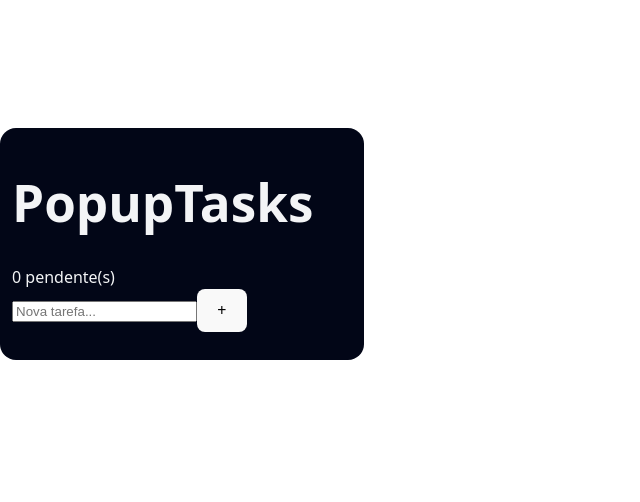
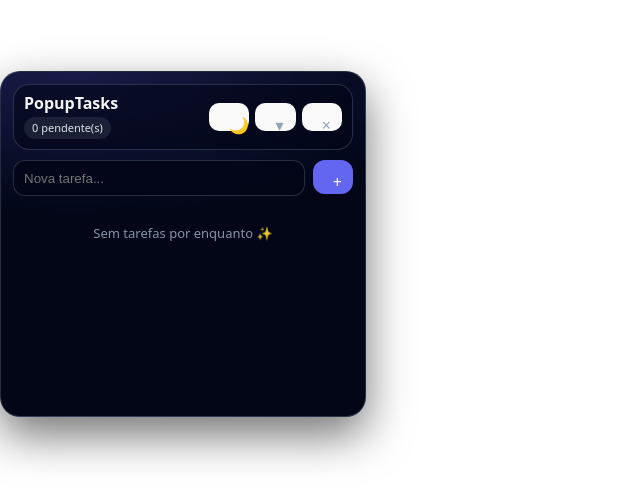
Before and after one commit to camilagoulartsoares/popupTasks, a React (Vite) app: page / in a window 1280 px wide. Shown: the part 156-658 px from the top of the page, without its empty margins (0-640 px from the left). Built offline with nearby package versions, Linux system fonts and the light colour scheme.

Commit message:
fix(ui): ajusta bolinha de prioridade (cor correta e tamanho maior) e mantém check perfeitamente circular

```diff
--- a/src/App.css
+++ b/src/App.css
@@ -1,13 +1,18 @@
-/* =========================
-   RESET ABSOLUTO
-========================= */
-
+/* ========= BLINDAGEM TOTAL ========= */
 #popup-tasks-widget,
 #popup-tasks-widget * {
   box-sizing: border-box;
+  font-family: system-ui, -apple-system, BlinkMacSystemFont, "SF Pro Text", sans-serif;
 }
 
-#popup-tasks-widget button {
+#popup-tasks-widget *::before,
+#popup-tasks-widget *::after {
+  content: none !important;
+  display: none !important;
+}
+
+#popup-tasks-widget button,
+#popup-tasks-widget input {
   -webkit-appearance: none !important;
   appearance: none !important;
   background: none !important;
@@ -15,114 +20,271 @@
   padding: 0 !important;
   margin: 0 !important;
   box-shadow: none !important;
+  background-image: none !important;
+  min-width: 0 !important;
+  min-height: 0 !important;
 }
 
-#popup-tasks-widget button::before,
-#popup-tasks-widget button::after {
-  content: none !important;
+#popup-tasks-widget :focus,
+#popup-tasks-widget :focus-visible {
+  outline: none !important;
 }
 
-/* =========================
-   BASE
-========================= */
-
+/* ========= APP ========= */
 .app {
   --bg: #020617;
   --fg: #f3f4f6;
-  --border: rgba(148, 163, 184, 0.35);
   --muted: #94a3b8;
+  --border: rgba(148, 163, 184, 0.26);
+  --accent: #6366f1;
+  --danger: #ef4444;
 
   --p-low: #22c55e;
   --p-med: #eab308;
   --p-high: #ef4444;
 
   width: 340px;
+  height: 320px;
   padding: 12px;
-  background: var(--bg);
+
   color: var(--fg);
-  border-radius: 16px;
+  background:
+    radial-gradient(700px 260px at 20% 0%, rgba(99, 102, 241, 0.22), transparent 55%),
+    var(--bg);
+
+  border-radius: 20px;
+  border: 1px solid var(--border);
+  box-shadow: 0 18px 45px rgba(0, 0, 0, 0.55);
+
+  display: flex;
+  flex-direction: column;
 }
 
-/* =========================
-   TODO ITEM
-========================= */
+/* ========= HEADER ========= */
+.app-header {
+  display: flex;
+  align-items: center;
+  justify-content: space-between;
+  gap: 10px;
+
+  padding: 10px;
+  border-radius: 16px;
+  background: rgba(2, 6, 23, 0.6);
+  border: 1px solid var(--border);
+}
+
+.title-group {
+  display: flex;
+  flex-direction: column;
+  gap: 4px;
+}
+
+.title-group h1 {
+  font-size: 16px;
+  margin: 0;
+  font-weight: 650;
+}
+
+.badge {
+  font-size: 11px;
+  padding: 3px 8px;
+  border-radius: 999px;
+  background: rgba(148, 163, 184, 0.14);
+  color: rgba(243, 244, 246, 0.92);
+  width: fit-content;
+}
+
+.header-actions {
+  display: flex;
+  align-items: center;
+  gap: 6px;
+}
+
+.icon-btn {
+  width: 28px;
+  height: 28px;
+  border-radius: 10px;
+  display: grid;
+  place-items: center;
+  color: var(--muted);
+  cursor: pointer;
+}
+
+.icon-btn:hover {
+  background: rgba(148, 163, 184, 0.14);
+  color: var(--fg);
+}
+
+/* ========= CONTENT ========= */
+.app-content {
+  margin-top: 10px;
+  flex: 1;
+  overflow-y: auto;
+}
+
+/* ========= ADD FORM ========= */
+.add-form {
+  display: flex;
+  gap: 8px;
+  margin-bottom: 10px;
+}
+
+.add-form input {
+  flex: 1;
+  height: 34px;
+  padding: 0 10px;
+  border-radius: 12px;
+  border: 1px solid rgba(148, 163, 184, 0.26);
+  background: rgba(2, 6, 23, 0.82);
+  color: var(--fg);
+}
+
+.add-form button {
+  width: 34px;
+  height: 34px;
+  border-radius: 12px;
+  background: var(--accent) !important;
+  color: #fff !important;
+  display: grid;
+  place-items: center;
+  cursor: pointer;
+}
+
+/* ========= LIST ========= */
+.todo-list {
+  list-style: none;
+  padding: 0;
+  margin: 0;
+}
 
 .todo-item {
   display: flex;
   align-items: center;
-  gap: 8px;
-  padding: 8px;
-  border-radius: 10px;
-  border: 1px solid var(--border);
+  gap: 12px;
+
+  padding: 11px 12px;
+  margin-bottom: 8px;
+
+  border-radius: 18px;
+  border: 1px solid rgba(148, 163, 184, 0.2);
+  background: rgba(2, 6, 23, 0.55);
+
+  box-shadow: 0 10px 22px rgba(0,0,0,0.22);
 }
 
-/* =========================
-   MINI BOLINHA (FORÇADA)
-========================= */
+/* ========= PRIORIDADES ========= */
+.priority-baixa { --p: var(--p-low); }
+.priority-media { --p: var(--p-med); }
+.priority-alta  { --p: var(--p-high); }
 
+/* ========= BOLINHA DE PRIORIDADE (MICRO) ========= */
 .priority-dot {
-  width: 6px !important;
-  height: 6px !important;
-  min-width: 6px !important;
-  min-height: 6px !important;
-  max-width: 6px !important;
-  max-height: 6px !important;
+  width: 8px !important;
+  height: 8px !important;
 
-  border-radius: 999px !important;
-  background: var(--p) !important;
+  min-width: 8px !important;
+  min-height: 8px !important;
+  max-width: 8px !important;
+  max-height: 8px !important;
+
+  padding: 0 !important;
+  margin: 0 !important;
+
+  border-radius: 50% !important;
+  aspect-ratio: 1 / 1 !important;
+
+  background-color: var(--p) !important;
+  background-image: none !important;
+
+  border: none !important;
+  outline: none !important;
 
   display: block !important;
-  flex: 0 0 6px !important;
+  flex: 0 0 8px !important;
+
+  box-shadow: none !important;
+}
+
+/* ========= CHECK (CÍRCULO PERFEITO) ========= */
+.check {
+  width: 18px !important;
+  height: 18px !important;
+
+  min-width: 18px !important;
+  min-height: 18px !important;
+  max-width: 18px !important;
+  max-height: 18px !important;
+
+  padding: 0 !important;
+
+  border-radius: 50% !important;
+  aspect-ratio: 1 / 1 !important;
+
+  border: 2px solid rgba(148, 163, 184, 0.55) !important;
+  background: transparent !important;
+
+  display: grid !important;
+  place-items: center !important;
+
+  cursor: pointer !important;
+}
+
+.checkmark {
+  width: 100% !important;
+  height: 100% !important;
+
+  display: grid !important;
+  place-items: center !important;
+
+  font-size: 12px !important;
+  font-weight: 900 !important;
+  line-height: 1 !important;
+
+  color: transparent !important;
+}
+
+/* concluído */
+.check.is-done {
+  background: var(--p) !important;
+  border-color: var(--p) !important;
+}
+
+.check.is-done .checkmark {
+  color: #fff !important;
+}
+
+/* ========= TEXT ========= */
+.text {
+  flex: 1;
+  font-size: 13px;
+  color: rgba(243, 244, 246, 0.95);
+}
+
+.todo-item.done .text {
+  text-decoration: line-through;
+  opacity: 0.6;
+}
+
+/* ========= DELETE ========= */
+.delete {
+  width: 28px;
+  height: 28px;
+  border-radius: 10px;
+  display: grid;
+  place-items: center;
+  color: rgba(148, 163, 184, 0.85);
   cursor: pointer;
 }
 
-/* cores */
-.priority-baixa { --p: var(--p-low); }
-.priority-media { --p: var(--p-med); }
-.priority-alta { --p: var(--p-high); }
-
-/* =========================
-   CHECK
-========================= */
-
-.check {
-  width: 18px !important;
-  height: 18px !important;
-  min-width: 18px !important;
-  min-height: 18px !important;
-
-  border-radius: 999px !important;
-  border: 1px solid var(--border);
-  background: transparent;
-
-  display: flex;
-  align-items: center;
-  justify-content: center;
-
-  font-size: 11px;
-  color: transparent;
+.delete:hover {
+  background: rgba(239, 68, 68, 0.12);
+  color: var(--danger);
 }
 
-.check.is-done {
-  background: var(--p);
-  border-color: var(--p);
-  color: #fff;
-}
-
-/* =========================
-   TEXT
-========================= */
-
-.text {
-  flex: 1;
+/* ========= EMPTY ========= */
+.empty {
+  text-align: center;
+  color: rgba(148, 163, 184, 0.9);
+  padding: 18px 0;
   font-size: 13px;
 }
-
-/* =========================
-   DELETE
-========================= */
-
-.delete {
-  color: var(--muted);
-  font-size: 16px;
-}
--- a/src/App.jsx
+++ b/src/App.jsx
@@ -4,15 +4,18 @@ import "./App.css";
 const STORAGE_KEY = "popupTasks";
 const THEME_KEY = "popupTasksTheme";
 const MIN_KEY = "popupTasksMinimized";
+const CONTAINER_ID = "popup-tasks-widget";
 
 function App({ onClose }) {
   const [hydrated, setHydrated] = useState(false);
   const [todos, setTodos] = useState([]);
   const [input, setInput] = useState("");
+
   const [theme, setTheme] = useState(() =>
     window.matchMedia?.("(prefers-color-scheme: dark)").matches ? "dark" : "light"
   );
   const [isMinimized, setIsMinimized] = useState(false);
+
   const [editingId, setEditingId] = useState(null);
   const [editingText, setEditingText] = useState("");
   const editInputRef = useRef(null);
@@ -24,66 +27,92 @@ function App({ onClose }) {
     }
 
     chrome.storage.local.get([STORAGE_KEY, THEME_KEY, MIN_KEY], res => {
-      if (Array.isArray(res?.[STORAGE_KEY])) {
+      const storedTodos = res?.[STORAGE_KEY];
+      const storedTheme = res?.[THEME_KEY];
+      const storedMin = res?.[MIN_KEY];
+
+      if (Array.isArray(storedTodos)) {
         setTodos(
-          res[STORAGE_KEY].map(t => ({
+          storedTodos.map(t => ({
             ...t,
-            priority: t.priority || "media"
+            priority: t?.priority || "media"
           }))
         );
       }
-      if (res?.[THEME_KEY]) setTheme(res[THEME_KEY]);
-      if (typeof res?.[MIN_KEY] === "boolean") setIsMinimized(res[MIN_KEY]);
+
+      if (storedTheme === "light" || storedTheme === "dark") setTheme(storedTheme);
+      if (typeof storedMin === "boolean") setIsMinimized(storedMin);
+
       setHydrated(true);
     });
   }, []);
 
   useEffect(() => {
-    if (hydrated && chrome?.storage?.local) {
-      chrome.storage.local.set({ [STORAGE_KEY]: todos });
-    }
+    if (!hydrated || !chrome?.storage?.local) return;
+    chrome.storage.local.set({ [STORAGE_KEY]: todos });
   }, [todos, hydrated]);
 
   useEffect(() => {
-    if (hydrated && chrome?.storage?.local) {
-      chrome.storage.local.set({ [THEME_KEY]: theme });
-    }
+    if (!hydrated || !chrome?.storage?.local) return;
+    chrome.storage.local.set({ [THEME_KEY]: theme });
   }, [theme, hydrated]);
 
   useEffect(() => {
-    if (hydrated && chrome?.storage?.local) {
-      chrome.storage.local.set({ [MIN_KEY]: isMinimized });
-    }
+    if (!hydrated || !chrome?.storage?.local) return;
+    chrome.storage.local.set({ [MIN_KEY]: isMinimized });
   }, [isMinimized, hydrated]);
 
   useEffect(() => {
-    if (editingId) {
+    if (editingId !== null) {
       editInputRef.current?.focus();
       editInputRef.current?.select();
     }
   }, [editingId]);
 
+  useEffect(() => {
+    const container = document.getElementById(CONTAINER_ID);
+    if (!container) return;
+
+    if (isMinimized) {
+      Object.assign(container.style, {
+        width: "48px",
+        height: "48px",
+        maxHeight: "48px",
+        background: "transparent",
+        overflow: "visible"
+      });
+    } else {
+      Object.assign(container.style, {
+        width: "340px",
+        height: "320px",
+        maxHeight: "320px",
+        background: "transparent",
+        overflow: "visible"
+      });
+    }
+  }, [isMinimized]);
+
   function handleAdd(e) {
     e.preventDefault();
-    if (!input.trim()) return;
+    const text = input.trim();
+    if (!text) return;
 
     setTodos(prev => [
       {
-        id: crypto.randomUUID(),
-        text: input.trim(),
+        id: crypto?.randomUUID ? crypto.randomUUID() : String(Date.now()),
+        text,
         done: false,
         priority: "media",
         createdAt: Date.now()
       },
       ...prev
     ]);
+
     setInput("");
   }
 
   function toggleTodo(id) {
-    setTodos(prev =>
-      prev.map(t => (t.id === id ? { ...t, done: !t.done } : t))
-    );
+    setTodos(prev => prev.map(t => (t.id === id ? { ...t, done: !t.done } : t)));
   }
 
   function cyclePriority(id) {
@@ -91,7 +120,8 @@ function App({ onClose }) {
     setTodos(prev =>
       prev.map(t => {
         if (t.id !== id) return t;
-        const next = order[(order.indexOf(t.priority) + 1) % order.length];
+        const current = t.priority || "media";
+        const next = order[(order.indexOf(current) + 1) % order.length];
         return { ...t, priority: next };
       })
     );
@@ -103,15 +133,13 @@ function App({ onClose }) {
   }
 
   function saveEdit() {
-    if (!editingId) return;
-    const text = editingText.trim();
+    if (editingId === null) return;
+    const next = editingText.trim();
 
-    if (!text) {
+    if (!next) {
       setTodos(prev => prev.filter(t => t.id !== editingId));
     } else {
-      setTodos(prev =>
-        prev.map(t => (t.id === editingId ? { ...t, text } : t))
-      );
+      setTodos(prev => prev.map(t => (t.id === editingId ? { ...t, text: next } : t)));
     }
 
     setEditingId(null);
@@ -120,7 +148,10 @@ function App({ onClose }) {
 
   function handleEditKeyDown(e) {
     if (e.key === "Enter") saveEdit();
-    if (e.key === "Escape") setEditingId(null);
+    if (e.key === "Escape") {
+      setEditingId(null);
+      setEditingText("");
+    }
   }
 
   function clearDone() {
@@ -129,18 +160,43 @@ function App({ onClose }) {
 
   const remaining = todos.filter(t => !t.done).length;
 
+  if (isMinimized) {
+    return (
+      <div className={`app theme-${theme} is-minimized`}>
+        <button className="minimized-fab" onClick={() => setIsMinimized(false)} title="Abrir">
+          <span className="fab-icon" aria-hidden="true" />
+        </button>
+      </div>
+    );
+  }
+
   return (
-    <div className={`app theme-${theme} ${isMinimized ? "is-minimized" : ""}`}>
+    <div className={`app theme-${theme}`}>
       <header className="app-header">
         <div className="title-group">
           <h1>PopupTasks</h1>
           <span className="badge">{remaining} pendente(s)</span>
+        </div>
+
+        <div className="header-actions">
+          <button className="icon-btn" onClick={() => setTheme(t => (t === "light" ? "dark" : "light"))}>
+            {theme === "light" ? "🌙" : "☀️"}
+          </button>
+
+          <button className="icon-btn" onClick={() => setIsMinimized(true)} title="Minimizar">
+            ▾
+          </button>
+
+          <button className="icon-btn" onClick={onClose} title="Fechar">
+            ×
+          </button>
         </div>
       </header>
 
       <div className="app-content">
         <form className="add-form" onSubmit={handleAdd}>
           <input
+            type="text"
             placeholder="Nova tarefa..."
             value={input}
             onChange={e => setInput(e.target.value)}
@@ -150,32 +206,56 @@ function App({ onClose }) {
 
         <ul className="todo-list">
           {todos.map(todo => (
-            <li key={todo.id} className="todo-item">
-              {/* MINI BOLINHA */}
-              <span
-                className={`priority-dot priority-${todo.priority}`}
+            <li
+              key={todo.id}
+              className={`todo-item priority-${todo.priority || "media"} ${todo.done ? "done" : ""}`}
+            >
+              {/* bolinha da prioridade (mini) */}
+              <button
+                className={`priority-dot priority-${todo.priority || "media"}`}
                 onClick={() => cyclePriority(todo.id)}
                 title="Mudar prioridade"
+                disabled={editingId === todo.id}
               />
 
-              {/* CHECK */}
+              {/* círculo do check */}
               <button
                 className={`check ${todo.done ? "is-done" : ""}`}
                 onClick={() => toggleTodo(todo.id)}
                 title="Concluir"
+                disabled={editingId === todo.id}
               >
-                {todo.done ? "✔" : ""}
+                <span className="checkmark" aria-hidden="true">
+                  {todo.done ? "✓" : ""}
+                </span>
               </button>
 
-              <span className="text" onDoubleClick={() => startEdit(todo)}>
-                {todo.text}
-              </span>
+              {editingId === todo.id ? (
+                <input
+                  ref={editInputRef}
+                  className="edit-input"
+                  value={editingText}
+                  onChange={e => setEditingText(e.target.value)}
+                  onKeyDown={handleEditKeyDown}
+                  onBlur={saveEdit}
+                />
+              ) : (
+                <span className="text" onDoubleClick={() => startEdit(todo)} onClick={() => startEdit(todo)}>
+                  {todo.text}
+                </span>
+              )}
 
-              <button className="delete" onClick={() => setTodos(t => t.filter(x => x.id !== todo.id))}>
+              <button
+                className="delete"
+                onClick={() => setTodos(prev => prev.filter(t => t.id !== todo.id))}
+                title="Excluir"
+              >
                 ×
               </button>
             </li>
           ))}
+
+          {todos.length === 0 && <li className="empty">Sem tarefas por enquanto ✨</li>}
         </ul>
 
         {todos.some(t => t.done) && (
```
